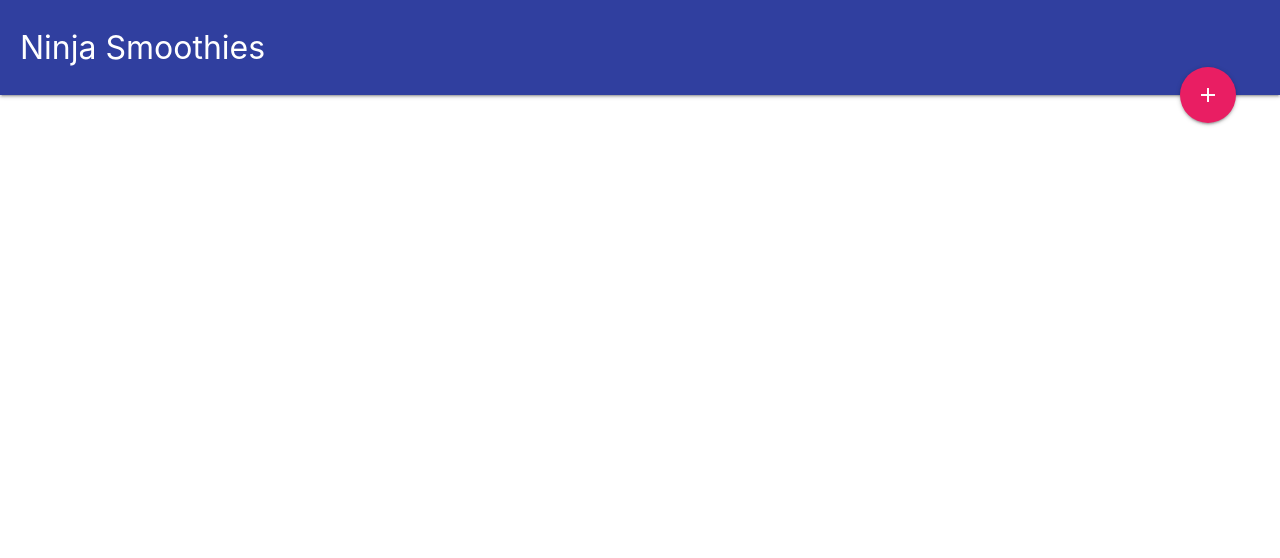
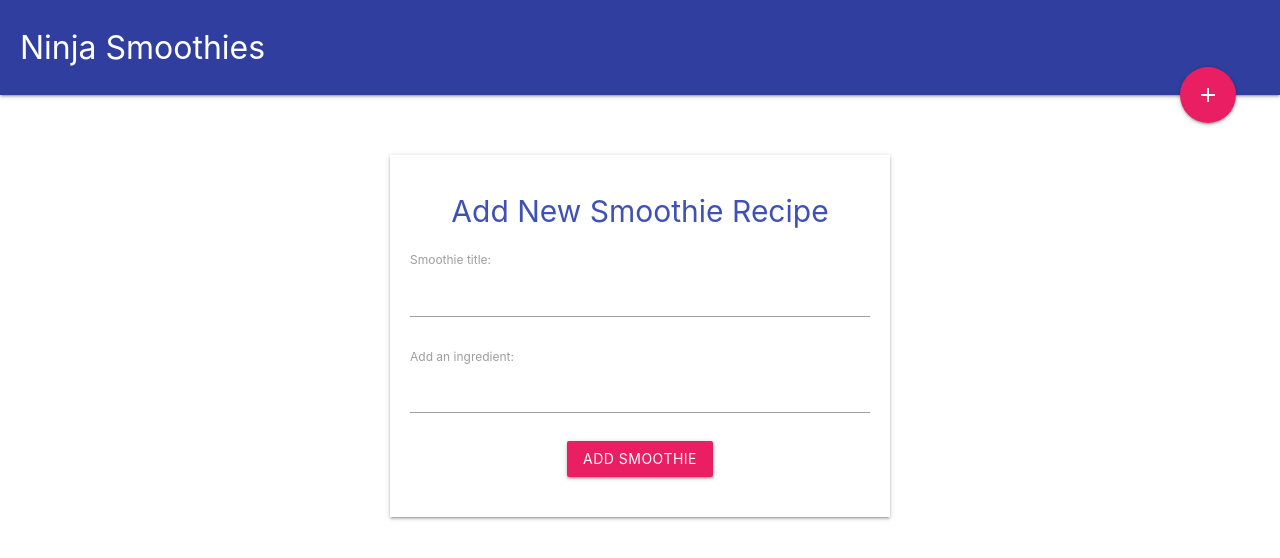
Before and after one commit to jessicatarra/ninja-smoothies, a Vue app: page /#/add-smoothie in a window 1280 px wide. Shown: the top 558 px of the page. Built offline with nearby package versions, Linux system fonts and the light colour scheme; no server answers.

Commit message:
adding addsmoothie component, updating navbar and router

```diff
--- /dev/null
+++ b/src/components/AddSmoothie.vue
@@ -0,0 +1,50 @@
+<template>
+  <div class="add-smoothie container z-depth-1">
+    <h2 class="center-align indigo-text">Add New Smoothie Recipe</h2>
+    <form @submit.prevent="addSmoothie">
+      <div class="field title">
+        <label for="title">Smoothie title:</label>
+        <input type="text" name="title" v-model="title">
+      </div>
+      <div class="field add-ingredient">
+        <label for="add-ingredient">Add an ingredient:</label>
+        <input type="text" name="add-ingredient">
+      </div>
+      <div class="field center-align">
+        <button class="btn pink">Add Smoothie</button>
+      </div>
+    </form>
+  </div>
+</template>
+
+<script>
+export default {
+  name: 'AddSmoothie',
+  data(){
+    return{
+      title: null,
+      ingredients: []
+    }
+  },
+  methods: {
+    addSmoothie(){
+      console.log(this.title)
+    }
+  }
+}
+</script>
+
+<style>
+.add-smoothie{
+  margin-top: 60px;
+  padding: 20px;
+  max-width: 500px;
+}
+.add-smoothie h2{
+  font-size: 2em;
+  margin: 20px auto;
+}
+.add-smoothie .field{
+  margin: 20px auto;
+}
+</style>
--- a/src/components/Navbar.vue
+++ b/src/components/Navbar.vue
@@ -2,11 +2,11 @@
   <div class="navbar">
     <nav class="nav-extended indigo darken-2">
       <div class="nav-content">
-        <router-link to="">
+        <router-link :to="{ name: 'Index' }">
           <span class="nav-title">Ninja Smoothies </span>
         </router-link>
         <a href="" class="btn-floating btn-large halfway-fab pink">
-          <router-link to="">
+          <router-link :to="{ name: 'AddSmoothie' }">
             <i class="material-icons">add</i>
           </router-link>
         </a>
--- a/src/router/index.js
+++ b/src/router/index.js
@@ -1,6 +1,7 @@
 import Vue from 'vue'
 import Router from 'vue-router'
 import Index from '@/components/Index'
+import AddSmoothie from '@/components/AddSmoothie'
 
 Vue.use(Router)
 
@@ -10,6 +11,11 @@ export default new Router({
       path: '/',
       name: 'Index',
       component: Index
+    },
+    {
+      path: '/add-smoothie',
+      name: 'AddSmoothie',
+      component: AddSmoothie
     }
   ]
 })
```
